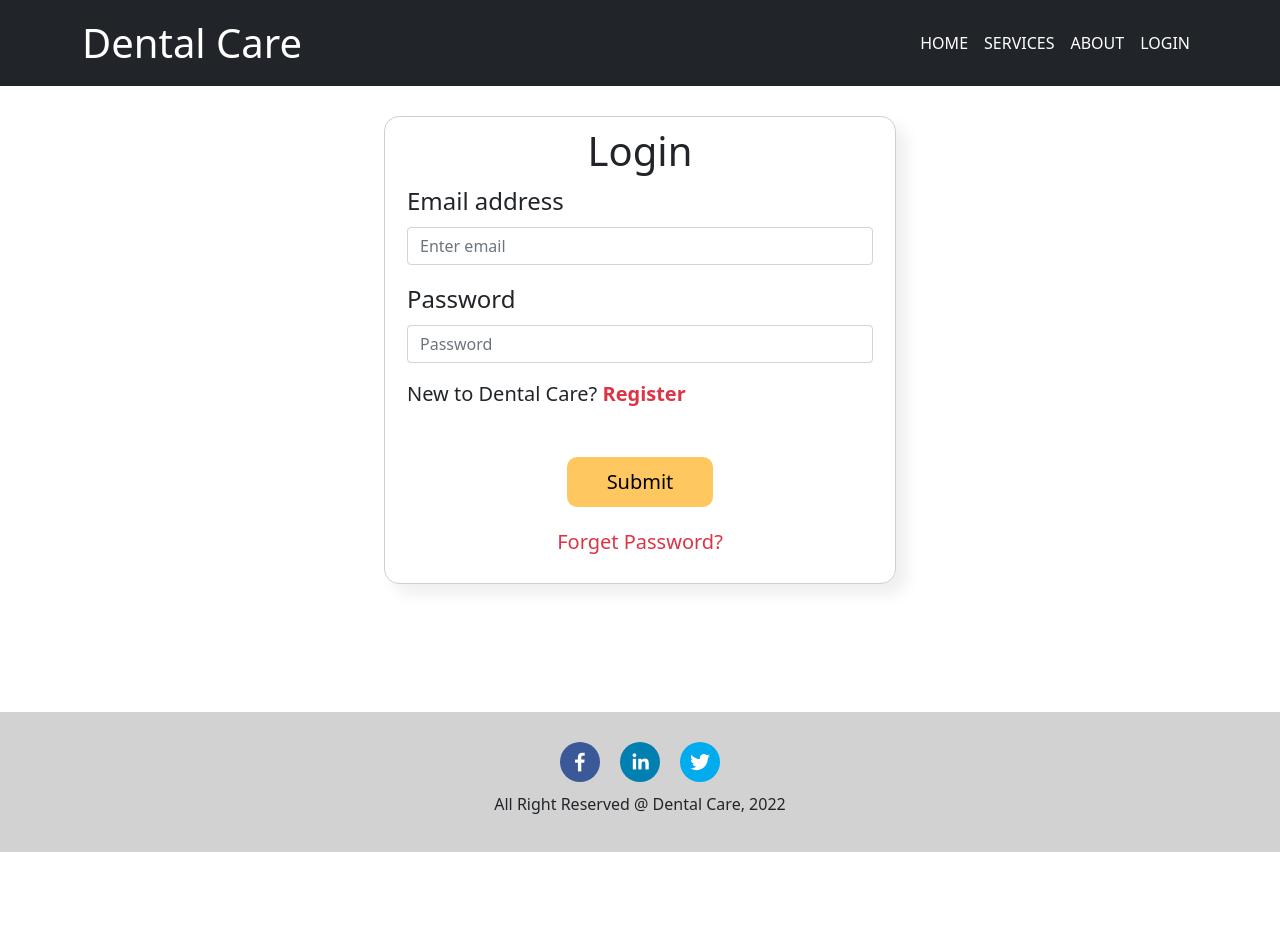
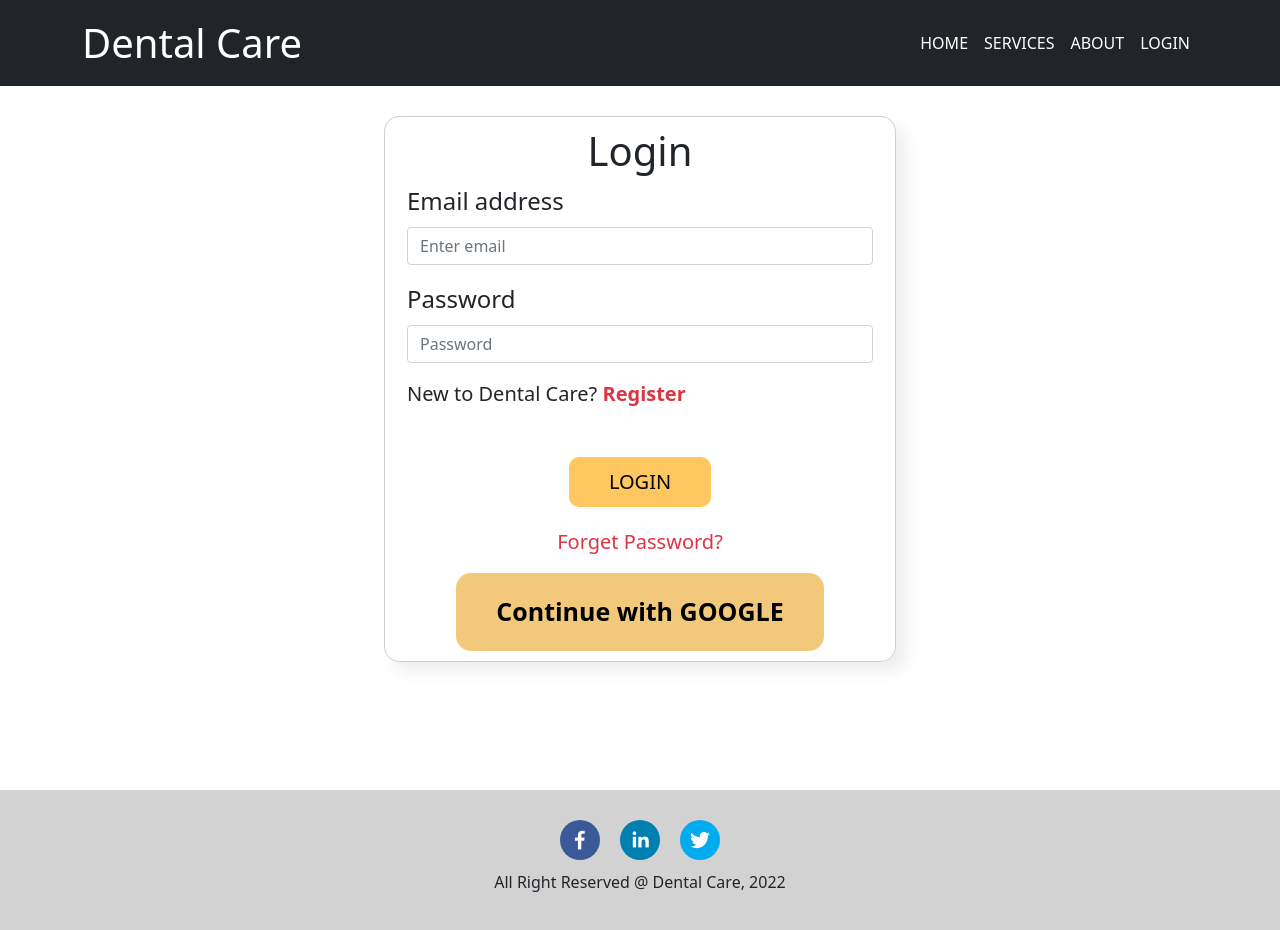
Before and after one commit to jahidhassan2424/dental-care, a React (Create React App) app: page /login in a window 1280 px wide. Before the commit the page ends 852 px from the top, so only its background shows below. Built offline with nearby package versions, Linux system fonts and the light colour scheme; no server answers; the HTML template or start-up script is replaced by a standard one.

Commit message:
google sign in added

```diff
--- a/src/components/Login/Login.js
+++ b/src/components/Login/Login.js
@@ -9,6 +9,7 @@ import { useSendEmailVerification } from 'react-firebase-hooks/auth';
 import { useSendPasswordResetEmail } from 'react-firebase-hooks/auth';
 import { ToastContainer, toast } from 'react-toastify';
 import 'react-toastify/dist/ReactToastify.css';
+import SocialLogin from '../Shared/SocialLogin/SocialLogin';
 
 const Login = () => {
     const location = useLocation();
@@ -75,7 +76,7 @@ const Login = () => {
 
                 <div className='text-center mt-5 mb-3'>
                     <Button className='submit-button' variant="primary" type="submit">
-                        Submit
+                        LOGIN
                     </Button>
                     <p className='text-danger forget-pass' onClick={async () => {
                         {
@@ -90,9 +91,9 @@ const Login = () => {
 
                     }}>Forget Password?</p >
 
-
                 </div>
             </Form >
+            <div className='text-center'><SocialLogin></SocialLogin></div>
         </div >
     );
 };
--- /dev/null
+++ b/src/components/Shared/SocialLogin/SocialLogin.css
@@ -0,0 +1,9 @@
+.btn-social-login{
+    border: none !important;
+    border-radius: 15px !important;
+    padding: 20px 40px !important;
+    background-color: rgb(242, 200, 122) !important;
+    font-weight: 700 !important;
+    font-size: 25px !important;
+
+}
--- a/src/components/Shared/SocialLogin/SocialLogin.js
+++ b/src/components/Shared/SocialLogin/SocialLogin.js
@@ -1,9 +1,22 @@
 import React from 'react';
+import './SocialLogin.css';
+import { useSignInWithGoogle } from 'react-firebase-hooks/auth';
+import auth from './../../../firebase.init';
+import { useNavigate, useLocation } from 'react-router-dom';
 
 const SocialLogin = () => {
+    const navigate = useNavigate();
+    const location =useLocation()
+    const [signInWithGoogle, user, loading, error] = useSignInWithGoogle(auth);
+    let from = location.state?.from?.pathname || "/";
+
+    if (user) {
+        navigate(from, { replace: true });
+    }
+
     return (
         <div>
-            <button className='btn btn-primary'>Continue with GOOGLE</button>
+            <button onClick={() => signInWithGoogle()} className='btn-social-login btn btn-primary'>Continue with GOOGLE</button>
 
         </div>
     );
```
